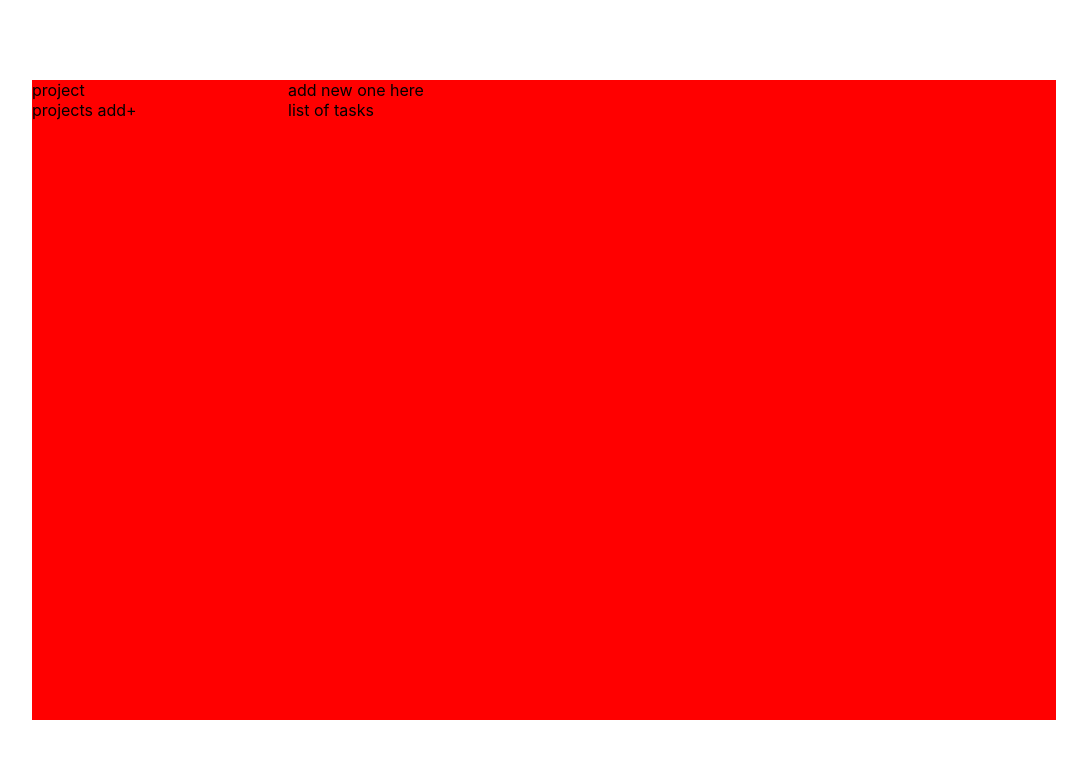
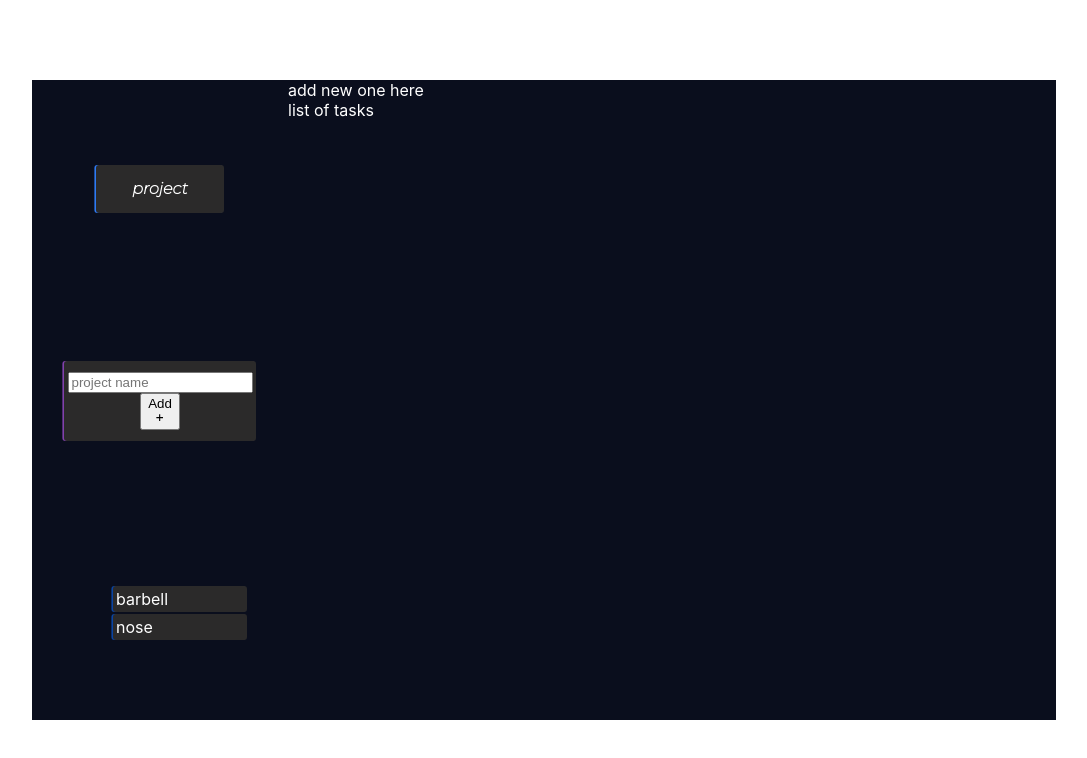
Before and after one commit to FilipToczynski/Tracker, a React (Create React App) app: page / in a window 1280 px wide. Shown: the top 758 px of the page, without its empty margins (96-1183 px from the left). Built offline with nearby package versions, Linux system fonts and the light colour scheme.

Commit message:
sidebar styles

```diff
--- a/package.json
+++ b/package.json
@@ -8,6 +8,7 @@
     "@testing-library/user-event": "^13.5.0",
     "react": "^18.2.0",
     "react-dom": "^18.2.0",
+    "react-icons": "^4.4.0",
     "react-scripts": "5.0.1",
     "web-vitals": "^2.1.4"
   },
--- a/public/index.html
+++ b/public/index.html
@@ -8,6 +8,12 @@
       name="description"
       content="Web site created using create-react-app"
     />
+    <link rel="preconnect" href="https://fonts.googleapis.com" />
+    <link rel="preconnect" href="https://fonts.gstatic.com" crossorigin />
+    <link
+      href="https://fonts.googleapis.com/css2?family=Lato:ital,wght@0,100;0,300;0,400;0,900;1,100;1,300;1,400;1,700&family=Montserrat:ital,wght@0,100;0,200;0,300;0,400;0,500;0,600;0,700;1,200&display=swap"
+      rel="stylesheet"
+    />
 
     <title>tracker</title>
   </head>
--- /dev/null
+++ b/src/Sidebar/Sidebar.js
@@ -0,0 +1,34 @@
+import { IconContext } from "react-icons";
+import styles from "./Sidebar.module.css";
+import { GrFormAdd } from 'react-icons/gr'
+
+function Sidebar() {
+  const projects = ["barbell", "nose"];
+
+  // pull name from local storage insert in {project}
+
+  return (
+    <div className={styles.sidebar}>
+      <h4 className={styles.header}>project</h4>
+      <div className={styles.module}>
+        <input placeholder="project name"></input>
+        <button>
+          Add
+          <IconContext.Provider
+            value={{ color: "blue", className: "global-class-name" }}
+          >
+            <div>
+              <GrFormAdd />
+            </div>
+          </IconContext.Provider>
+        </button>
+      </div>
+      <ul className={styles.list}>
+        {projects.map((pj) => (
+          <li className={styles.item}>{pj}</li>
+        ))}
+      </ul>
+    </div>
+  );
+}
+export default Sidebar;
--- /dev/null
+++ b/src/Sidebar/Sidebar.module.css
@@ -0,0 +1,50 @@
+.sidebar {
+  display: flex;
+  flex-direction: column;
+  align-items: center;
+  justify-content: space-around;
+  height: 80vh;
+}
+
+.header {
+  display: flex;
+  align-items: center;
+  justify-content: center;
+  background-color: var(--grey);
+  height: 3rem;
+  width: 8rem;
+  border-radius: 3px;
+  box-shadow: -0.1rem 0 var(--light-blue);
+  font-family: "Montserrat", "Lato", italic;
+  font-style: italic;
+}
+
+.module {
+  display: flex;
+  flex-direction: column;
+  align-items: center;
+  justify-content: center;
+  height: 5rem;
+  border-radius: 3px;
+  box-shadow: -0.1rem 0 var(--purple);
+  background-color: var(--grey);
+  width: 12rem;
+}
+.list {
+  list-style: none;
+}
+
+.item {
+  background-color: var(--grey);
+  width: 8rem;
+  padding: 0.2rem;
+  margin-top: 0.1rem;
+  border-radius: 3px;
+  box-shadow: -0.1rem 0 var(--blue);
+}
+
+.item:hover {
+  box-shadow: -0.2rem 0 var(--blue);
+  transition: all 3s cubic-bezier(0.075, 0.82, 0.165, 1);
+  cursor: pointer;
+}
--- a/src/index.css
+++ b/src/index.css
@@ -16,3 +16,13 @@ code {
   font-family: source-code-pro, Menlo, Monaco, Consolas, 'Courier New',
     monospace;
 }
+
+:root {
+  --main-dark: #0a0e1d;
+  --purple: #8141ac;
+  --blue: #0944a2;
+  --white: #ffffff;
+  --black: #000000;
+  --grey: #2b2a2a;
+  --light-blue: #2e7af3;
+}
--- a/src/window/Window.js
+++ b/src/window/Window.js
@@ -1,3 +1,4 @@
+import Sidebar from "../Sidebar/Sidebar";
 import styles from "./window.module.css";
 
 function Window() {
@@ -5,12 +6,11 @@ function Window() {
     <div className={styles.view}>
       <div className={styles.container}>
         <div className={styles.options}>
-            <div>project</div>
-            <div>projects add+</div>
+            <Sidebar />
         </div>
         <div className={styles.main}>
-            <div> add new one here</div>
-            <div> list of tasks</div>
+            <div>add new one here</div>
+            <div>list of tasks</div>
         </div>
       </div>
     </div>
--- a/src/window/window.module.css
+++ b/src/window/window.module.css
@@ -1,5 +1,6 @@
 .view {
-  background-color: red;
+  background-color: var(--main-dark);
+  color: #fff;
 }
 
 .container {
@@ -14,7 +15,6 @@
 
 .options {
   grid-area: 1 / 1 / 2 / 2;
-
   display: flex;
   flex-direction: column;
   align-self: start;
```
Also changed, not shown: 1 other file (tests, documents, lock files or other folders).
